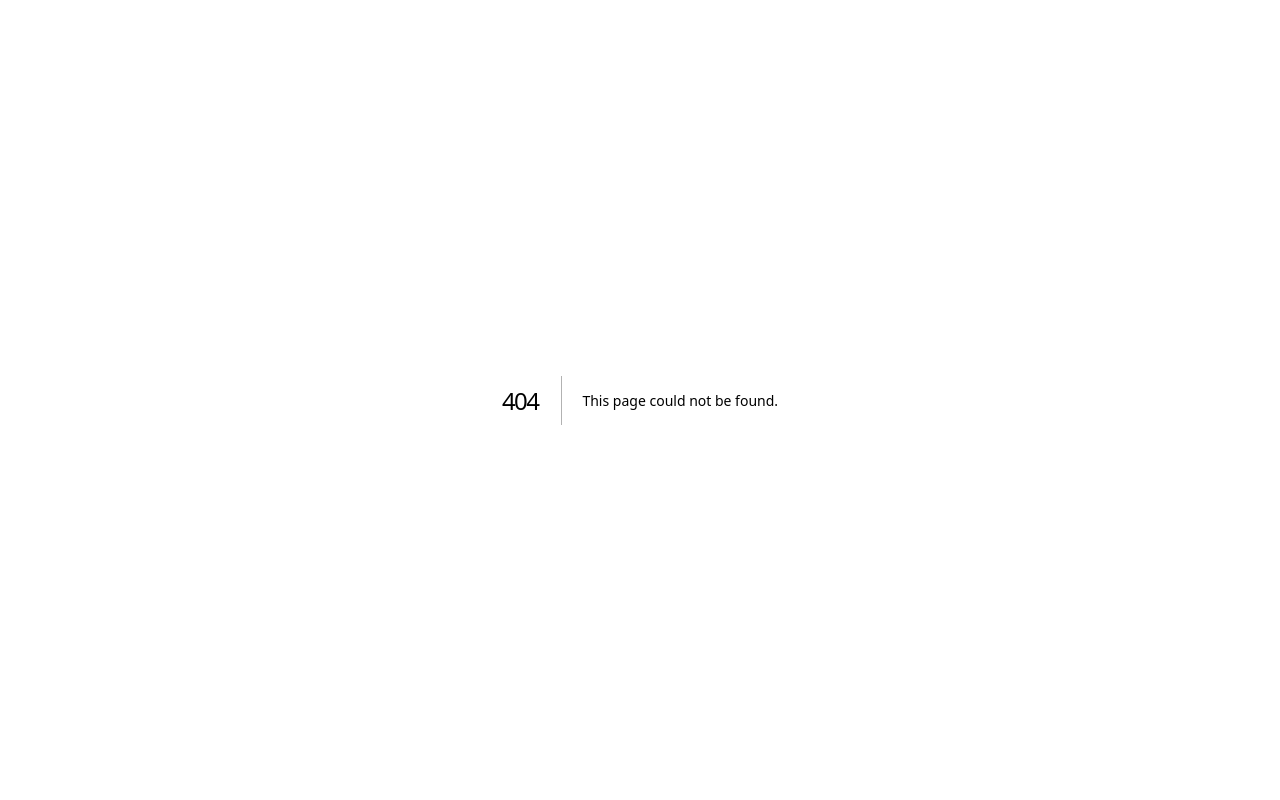
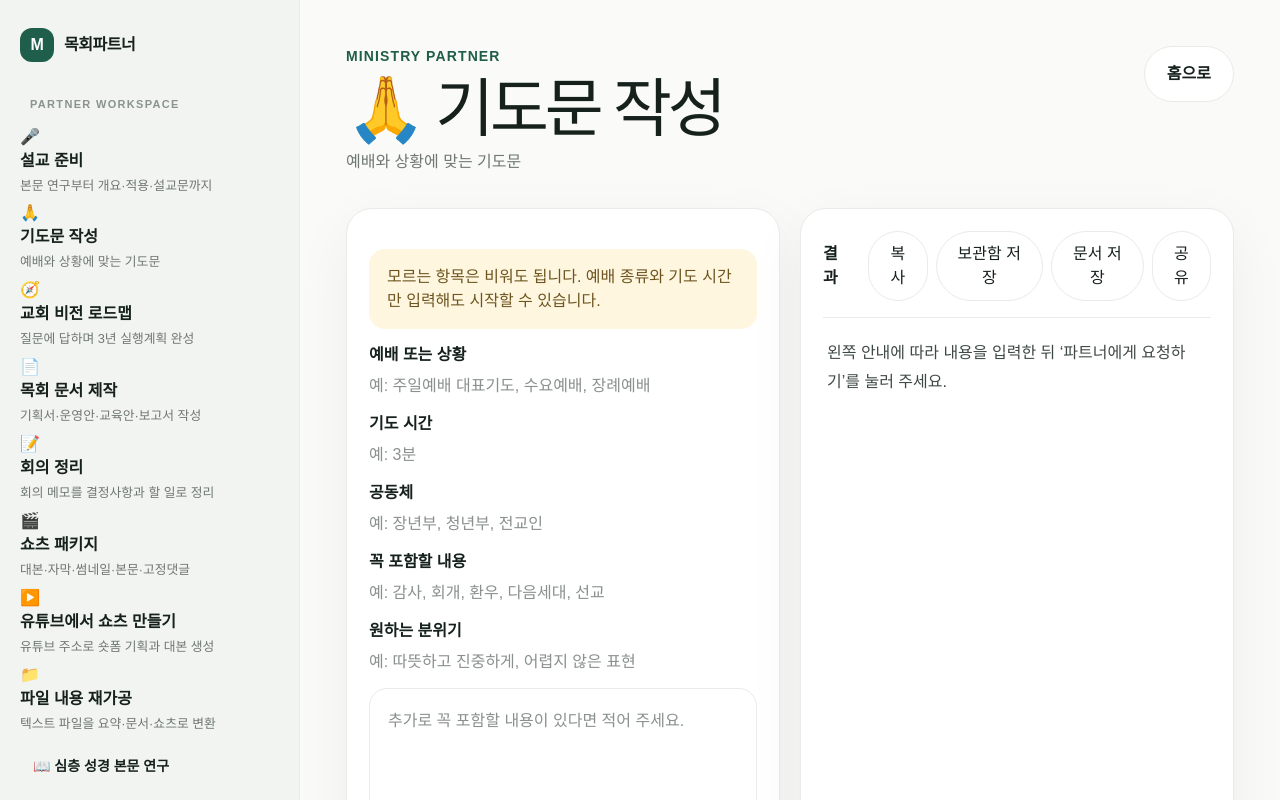
Before and after one commit to a01057674471-dot/ministry-partner, a Next.js app: page /prayer in a window 1280 px wide. Before the commit this address had no page. Shown: the top 800 px of the page. Built offline with nearby package versions, Linux system fonts and the light colour scheme.

Commit message:
Add dedicated prayer page

```diff
--- /dev/null
+++ b/app/prayer/page.tsx
@@ -0,0 +1,5 @@
+import WorkspaceTool from "../components/WorkspaceTool";
+
+export default function PrayerPage() {
+  return <WorkspaceTool fixedMode="prayer" />;
+}
```
